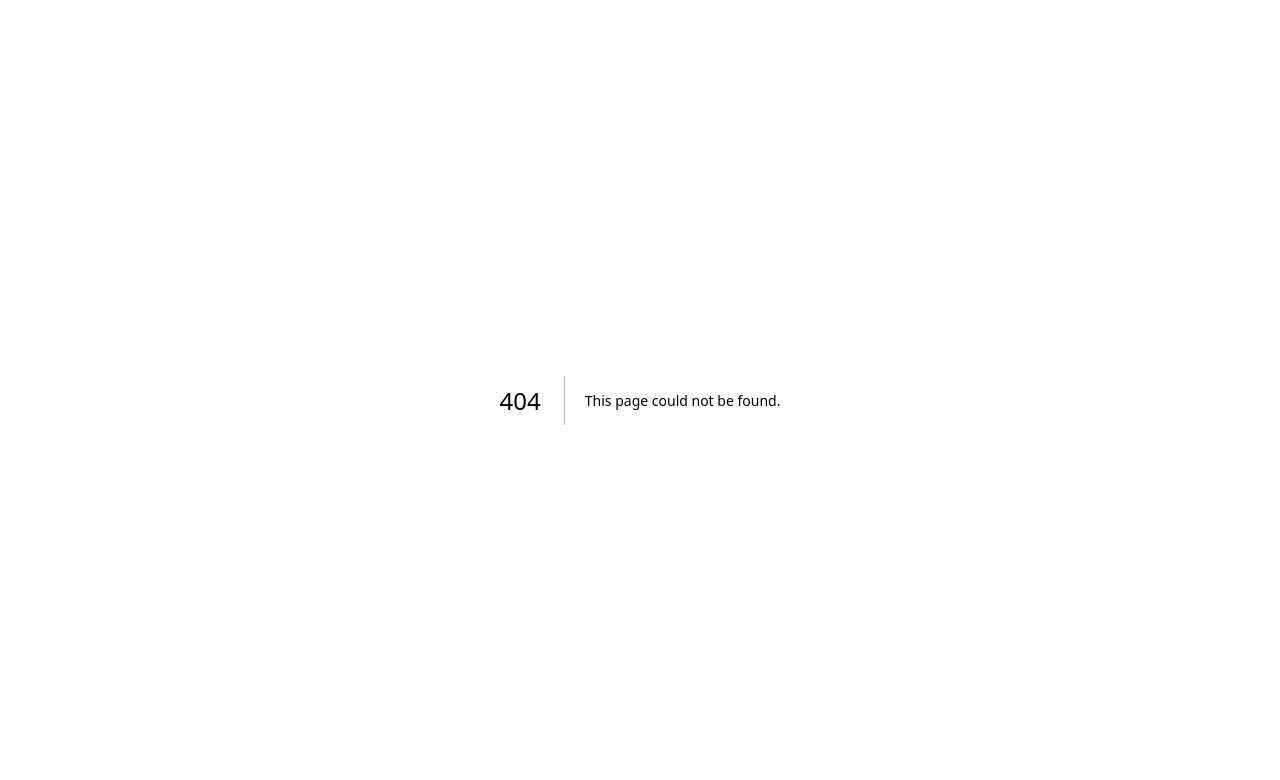
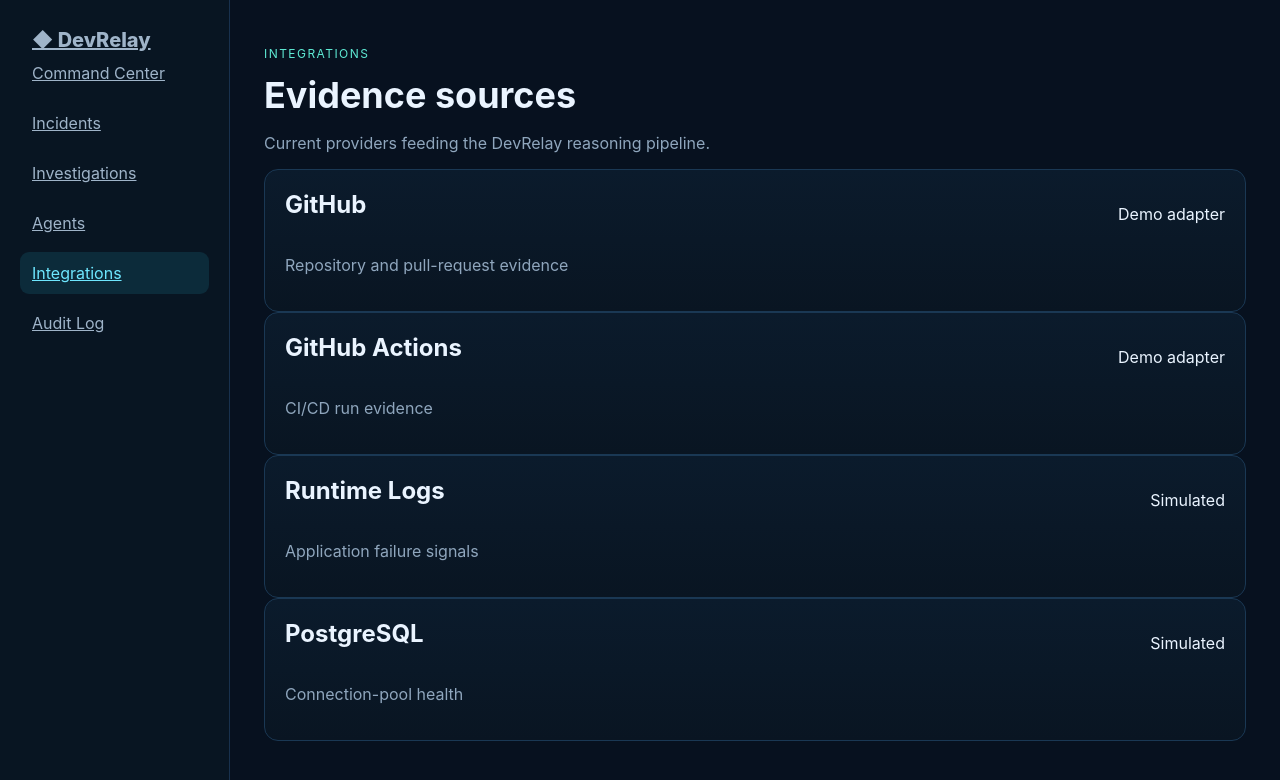
Before and after one commit to shadrackbond/DevRelay, a Next.js app in the folder apps/web/: page /integrations in a window 1280 px wide. Before the commit this address had no page. Shown: the top 780 px of the page. Built offline with nearby package versions, Linux system fonts and the light colour scheme.

Commit message:
fix: make apps/web/app/integrations/page.tsx navigable

```diff
--- /dev/null
+++ b/apps/web/app/integrations/page.tsx
@@ -0,0 +1,30 @@
+import { AppShell } from "../components/AppShell";
+
+const integrations = [
+  ["GitHub", "Repository and pull-request evidence", "Demo adapter"],
+  ["GitHub Actions", "CI/CD run evidence", "Demo adapter"],
+  ["Runtime Logs", "Application failure signals", "Simulated"],
+  ["PostgreSQL", "Connection-pool health", "Simulated"],
+];
+
+export default function IntegrationsPage() {
+  return (
+    <AppShell active="Integrations">
+      <header className="pageHeader">
+        <div>
+          <p className="eyebrow">INTEGRATIONS</p>
+          <h1>Evidence sources</h1>
+          <p className="muted">Current providers feeding the DevRelay reasoning pipeline.</p>
+        </div>
+      </header>
+      <div className="cardGrid">
+        {integrations.map(([name, description, status]) => (
+          <article className="panel" key={name}>
+            <div className="panelTitle"><h2>{name}</h2><span className="statusBadge">{status}</span></div>
+            <p className="muted">{description}</p>
+          </article>
+        ))}
+      </div>
+    </AppShell>
+  );
+}
```
